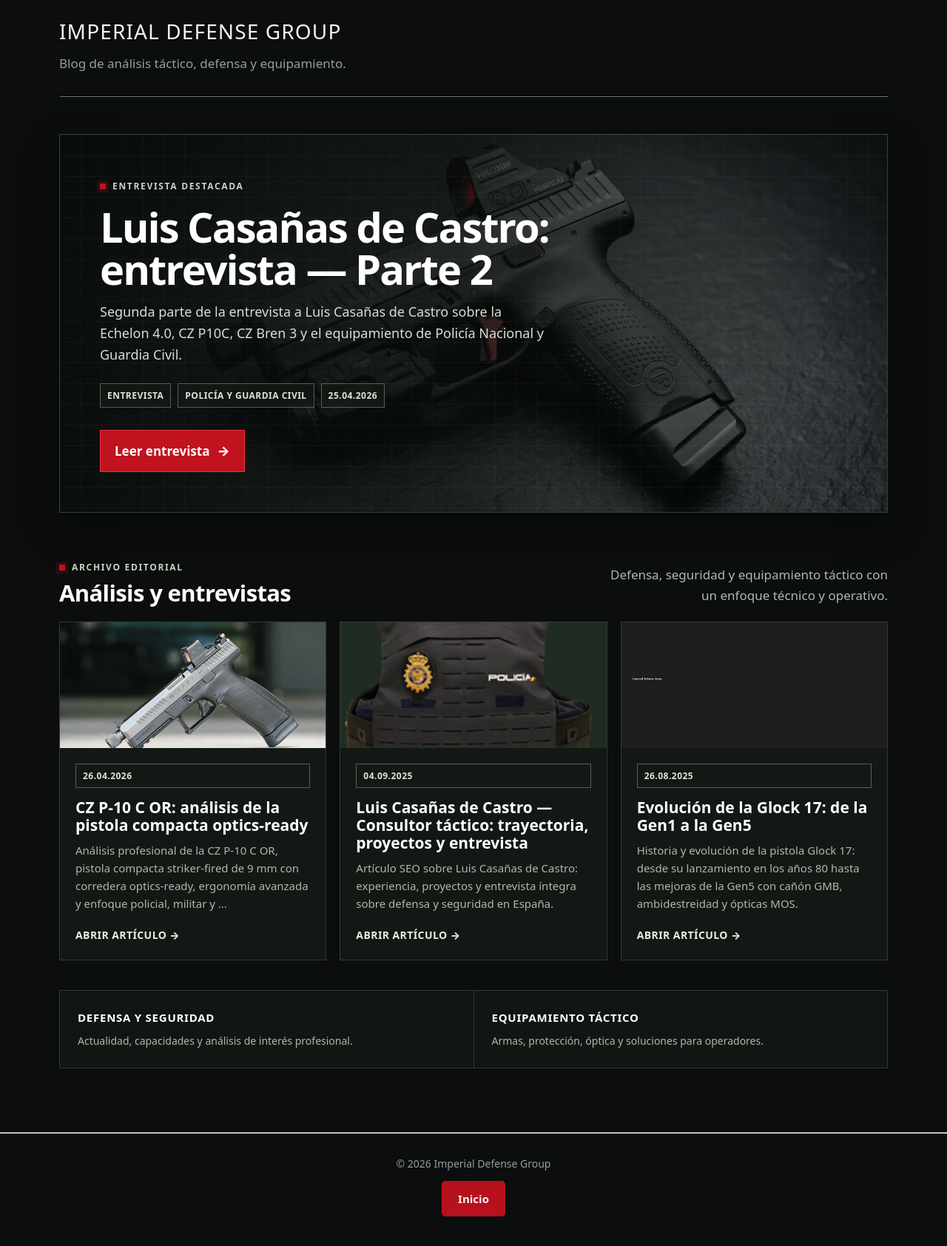
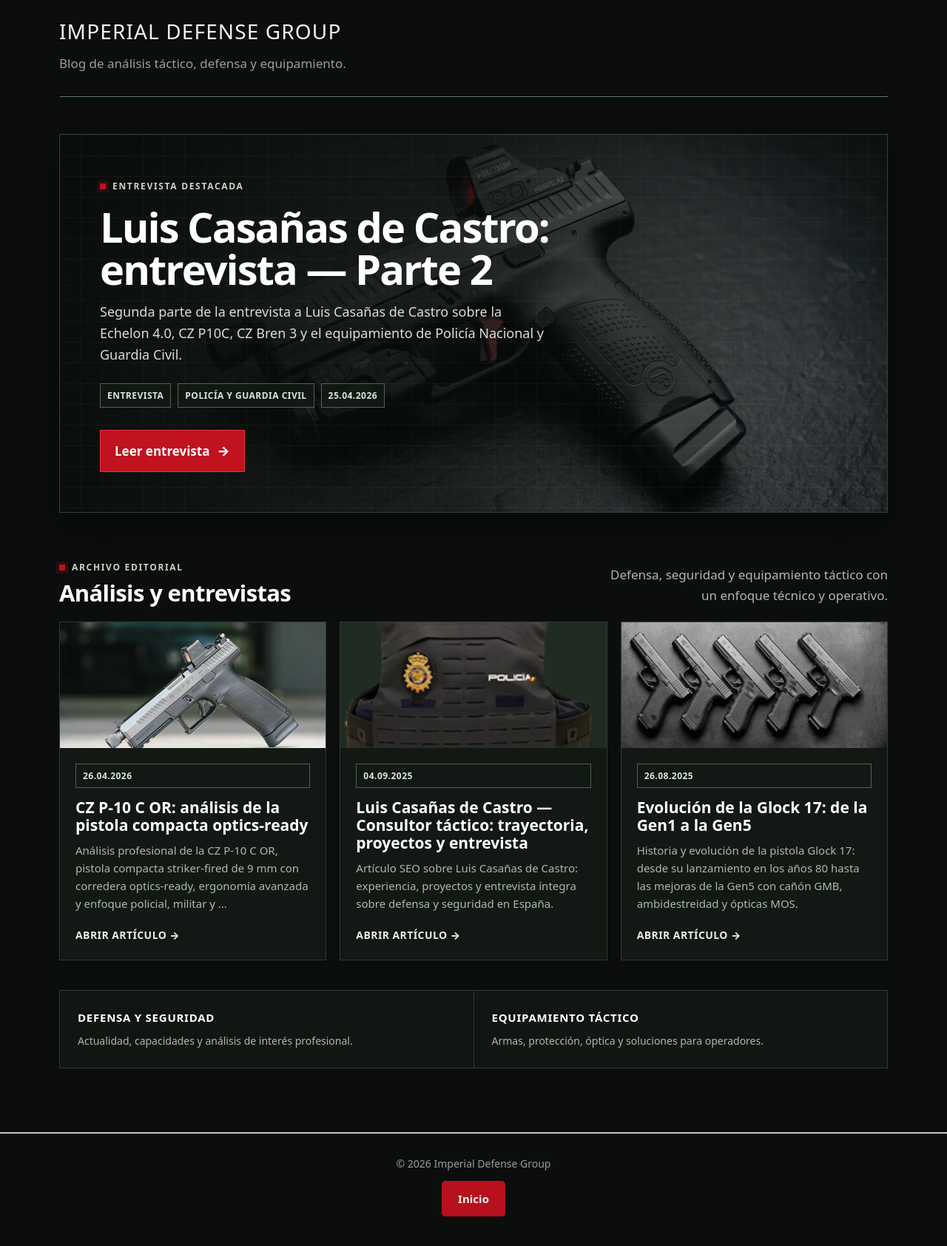
Before and after one commit to imperialdefensegroup/articulos, a Jekyll site: the page built from index.md, in a window 1280 px wide. Shown: the whole page at 74% size. Built offline with Jekyll 4.4.1, drawn with Linux system fonts in a browser that asks for light colours; the list of posts is cut into pages by our own code.

Commit message:
Mostrar miniaturas específicas en la landing de artículos

```diff
--- a/index.md
+++ b/index.md
@@ -372,8 +372,9 @@ description: "Análisis sobre defensa, seguridad, equipamiento táctico y materi
       {% unless post.url == featured_url %}
       <article class="article-card">
         <a class="article-card-image" href="{{ post.url | relative_url }}" aria-label="Leer {{ post.title }}">
-          {% if post.image %}
-          <img src="{{ post.image | relative_url }}" alt="" loading="lazy">
+          {% assign card_image = post.thumbnail | default: post.image %}
+          {% if card_image %}
+          <img src="{{ card_image | relative_url }}" alt="" loading="lazy">
           {% endif %}
         </a>
         <div class="article-card-body">
```
